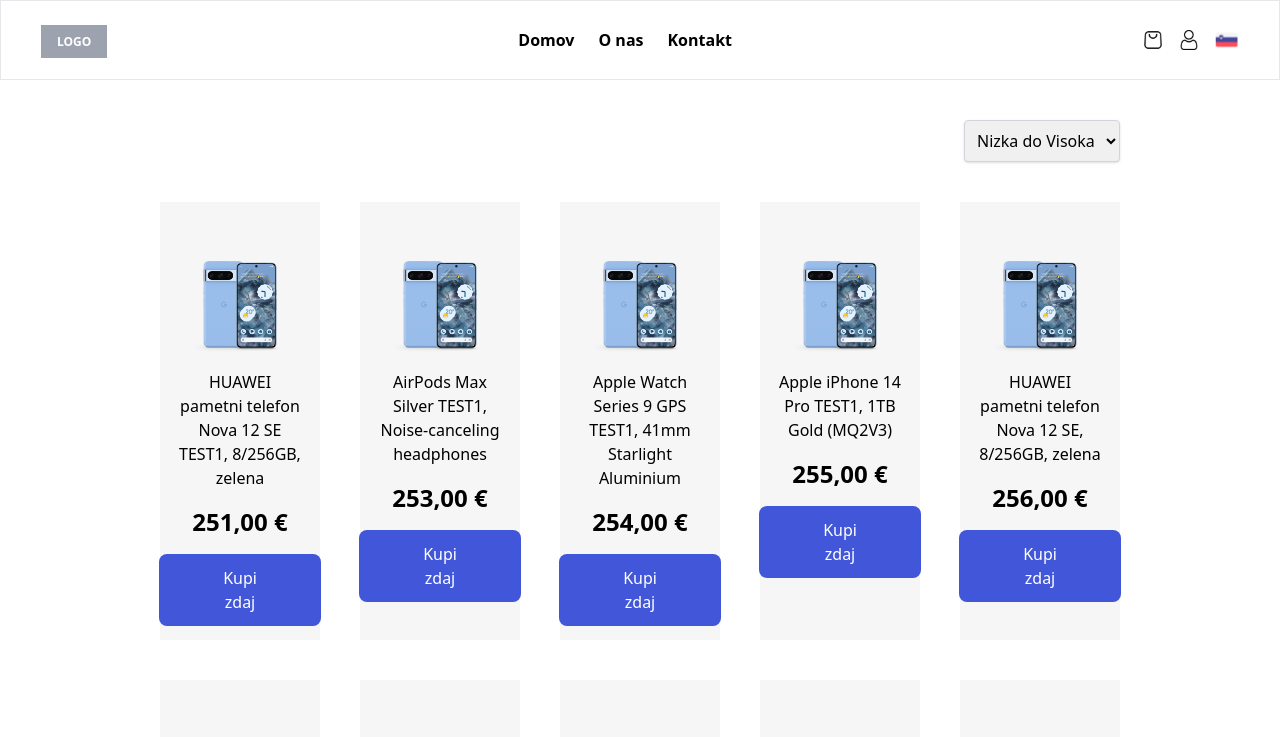
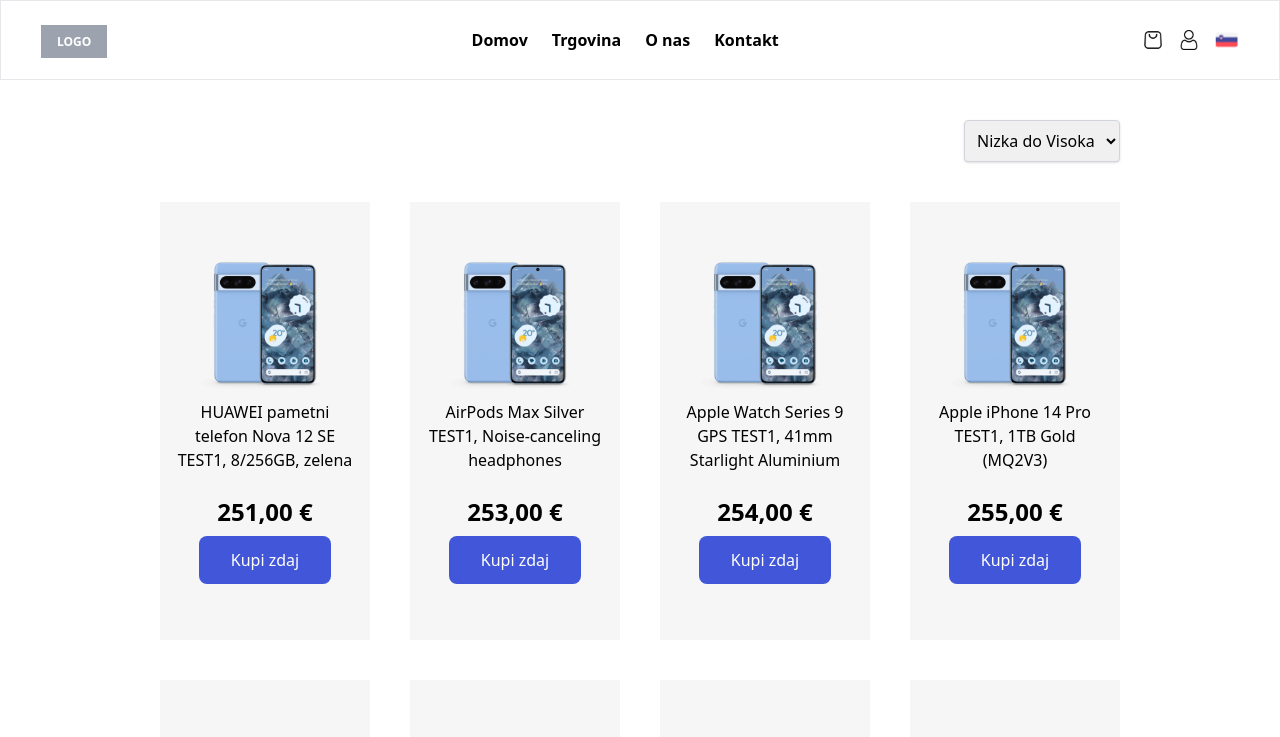
Before and after one commit to GASPing4ER/rpo_spletna_trgovina, a Next.js app: page /shop in a window 1280 px wide. Shown: the top 737 px of the page. Built offline with nearby package versions, Linux system fonts and the light colour scheme.

Commit message:
design modifications

```diff
--- a/src/app/shop/page.tsx
+++ b/src/app/shop/page.tsx
@@ -123,12 +123,13 @@
           ))}
         </select>
       </section>
-      <section className="grid grid-cols-1 sm:grid-cols-2 md:grid-cols-3 lg:grid-cols-4 xl:grid-cols-5 gap-10 bg-white w-full pb-20 px-40 grid-cols-[repeat(auto-fit,minmax(200px,1fr))] justify-center">
+      <section className="grid sm:grid-cols-2 md:grid-cols-3 lg:grid-cols-4 gap-10 bg-white w-full pb-20 px-40 grid-cols-[repeat(auto-fit,minmax(300px,1fr))] justify-center">
         {products.map((product, index) => (
           <div
             key={index}
-            className="bg-[#F6F6F6] flex-1 h-[438px] flex flex-col items-center pt-14 px-4 gap-4"
+            className="bg-[#F6F6F6] flex-1 h-[438px] flex flex-col items-center justify-between py-14 px-4 gap-4"
           >
+            <div className="flex flex-col gap-2 items-center">
               <Image
                 src={product.imgUrl}
                 alt="product"
@@ -138,10 +139,13 @@
               <h3 className="text-center">
                 {product.name}, {product.description}
               </h3>
+            </div>
+            <div className="flex flex-col gap-2 items-center">
               <p className="text-2xl font-bold">{product.price},00 €</p>
-            <button className="px-16 py-3 bg-[#4156D8] text-white rounded-[8px]">
+              <button className="px-8 py-3 bg-[#4156D8] text-white rounded-[8px]">
                 Kupi zdaj
               </button>
+            </div>
           </div>
         ))}
       </section>
--- a/src/constants/index.ts
+++ b/src/constants/index.ts
@@ -200,15 +200,19 @@
 export const navigationData: TNavigation[] = [
   {
     title: "Domov",
-    slug: "/",
+    slug: "",
+  },
+  {
+    title: "Trgovina",
+    slug: "shop",
   },
   {
     title: "O nas",
-    slug: "/about",
+    slug: "about",
   },
   {
     title: "Kontakt",
-    slug: "/contact",
+    slug: "contact",
   },
 ];
 
```
Lines whose indentation alone changed are shown as unchanged.
